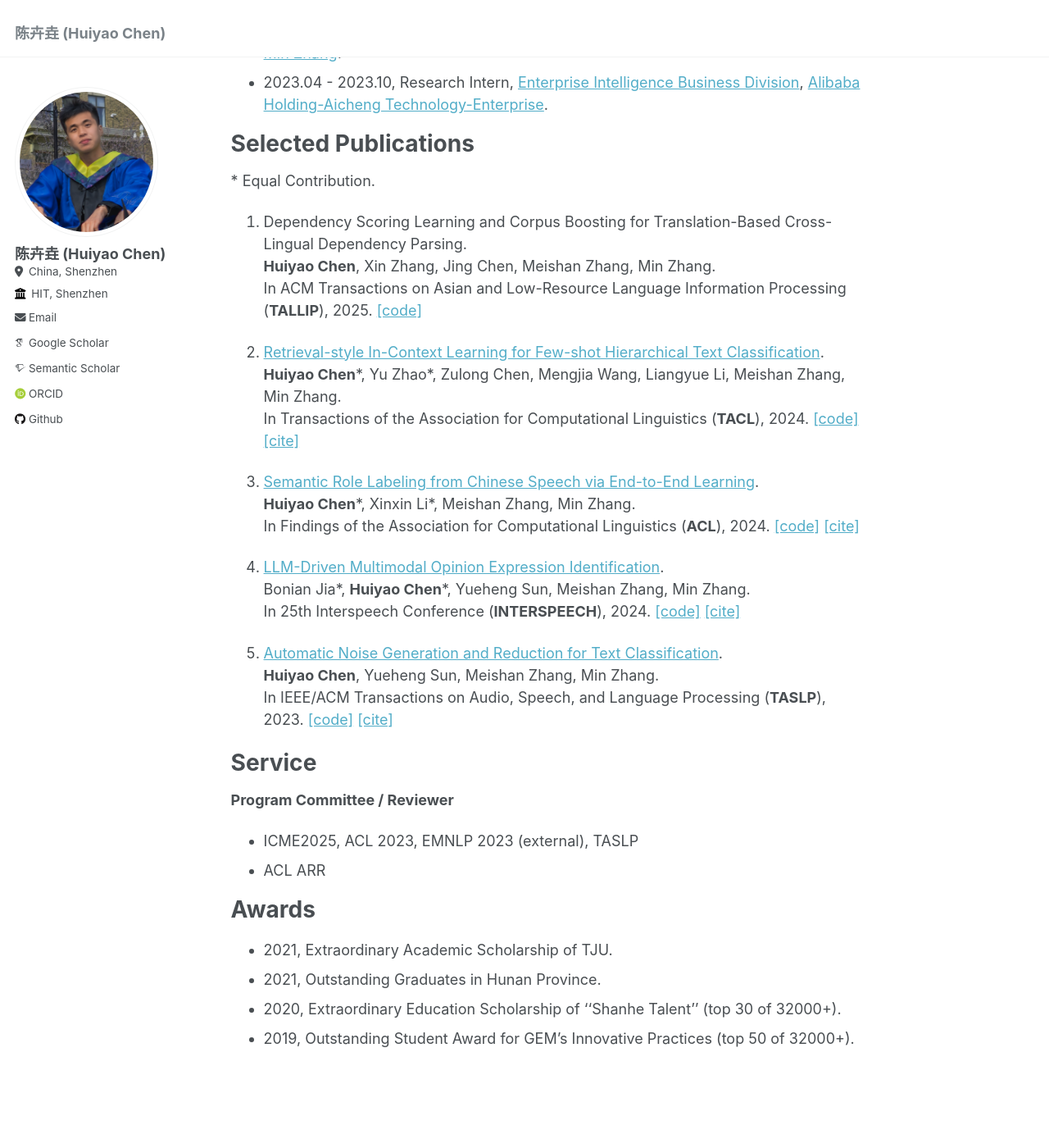
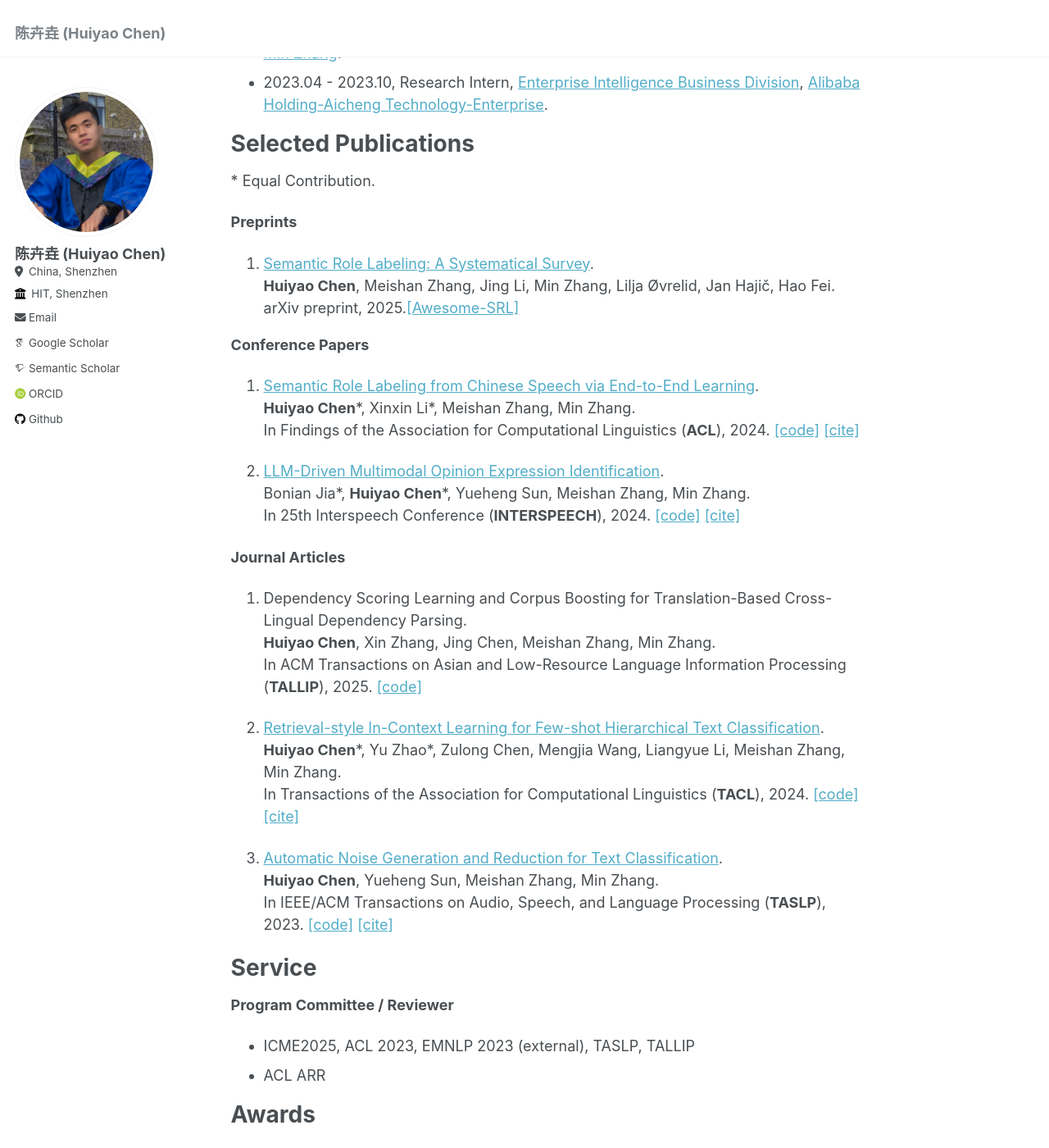
Before and after one commit to DreamH1gh/DreamH1gh.github.io, a Jekyll site: the page built from _pages/about.md, in a window 1280 px wide and 1400 px high, scrolled down 721 px. Shown: the whole window at 82% size. Built offline with Jekyll 4.4.1, drawn with Linux system fonts in a browser that asks for light colours; some web fonts are replaced.

Commit message:
SRL survey

```diff
--- a/_pages/about.md
+++ b/_pages/about.md
@@ -30,6 +30,30 @@ Experience
 Selected Publications
 ======
 \* Equal Contribution.
+
+**Preprints**
+
+1. [Semantic Role Labeling: A Systematical Survey](https://arxiv.org/abs/2502.08660).
+<br/>
+**Huiyao Chen**, Meishan Zhang, Jing Li, Min Zhang, Lilja Øvrelid, Jan Hajič, Hao Fei.
+<br/>
+arXiv preprint, 2025.[[Awesome-SRL]](https://github.com/DreamH1gh/Awesome-SRL)
+
+**Conference Papers**
+
+1. [Semantic Role Labeling from Chinese Speech via End-to-End Learning](https://aclanthology.org/2024.findings-acl.527.pdf).
+<br/>
+**Huiyao Chen**\*, Xinxin Li\*, Meishan Zhang, Min Zhang.
+<br/>
+In Findings of the Association for Computational Linguistics (**ACL**), 2024. [[code]](https://github.com/DreamH1gh/SpeechSRL) [[cite]](https://aclanthology.org/2024.findings-acl.527/)
+
+2. [LLM-Driven Multimodal Opinion Expression Identification](https://www.isca-archive.org/interspeech_2024/jia24_interspeech.pdf).
+<br/>
+Bonian Jia\*, **Huiyao Chen**\*, Yueheng Sun, Meishan Zhang, Min Zhang.
+<br/>
+In 25th Interspeech Conference (**INTERSPEECH**), 2024. [[code]](https://github.com/3cqscbr26/LLM-MOEI) [[cite]](https://www.isca-archive.org/interspeech_2024/jia24_interspeech.html#)
+
+**Journal Articles**
 1. Dependency Scoring Learning and Corpus Boosting for Translation-Based Cross-Lingual Dependency Parsing.
 <br/>
 **Huiyao Chen**, Xin Zhang, Jing Chen, Meishan Zhang, Min Zhang.
@@ -42,19 +66,7 @@ In ACM Transactions on Asian and Low-Resource Language Information Processing (*
 <br/>
 In Transactions of the Association for Computational Linguistics (**TACL**), 2024. [[code]](https://github.com/DreamH1gh/TACL2024) [[cite]](https://scholar.googleusercontent.com/scholar.bib?q=info:dBrd6P_QlNAJ:scholar.google.com/&output=citation&scisdr=ClEJxZUPEJKC7r4tO7M:AFWwaeYAAAAAZwkrI7Nl0A7x3_wAPA6cp0eUHTE&scisig=AFWwaeYAAAAAZwkrI_Y1L_CuKXHH3R1eurNfCZ4&scisf=4&ct=citation&cd=-1&hl=zh-CN&scfhb=1)
 
-3. [Semantic Role Labeling from Chinese Speech via End-to-End Learning](https://aclanthology.org/2024.findings-acl.527.pdf).
-<br/>
-**Huiyao Chen**\*, Xinxin Li\*, Meishan Zhang, Min Zhang.
-<br/>
-In Findings of the Association for Computational Linguistics (**ACL**), 2024. [[code]](https://github.com/DreamH1gh/SpeechSRL) [[cite]](https://aclanthology.org/2024.findings-acl.527/)
-
-4. [LLM-Driven Multimodal Opinion Expression Identification](https://www.isca-archive.org/interspeech_2024/jia24_interspeech.pdf).
-<br/>
-Bonian Jia\*, **Huiyao Chen**\*, Yueheng Sun, Meishan Zhang, Min Zhang.
-<br/>
-In 25th Interspeech Conference (**INTERSPEECH**), 2024. [[code]](https://github.com/3cqscbr26/LLM-MOEI) [[cite]](https://www.isca-archive.org/interspeech_2024/jia24_interspeech.html#)
-
-5. [Automatic Noise Generation and Reduction for Text Classification](https://ieeexplore.ieee.org/abstract/document/10286405/).
+3. [Automatic Noise Generation and Reduction for Text Classification](https://ieeexplore.ieee.org/abstract/document/10286405/).
 <br/>
 **Huiyao Chen**, Yueheng Sun, Meishan Zhang, Min Zhang.
 <br/>
@@ -63,7 +75,7 @@ In IEEE/ACM Transactions on Audio, Speech, and Language Processing (**TASLP**),
 Service
 ======
 **Program Committee / Reviewer**
-+ ICME2025, ACL 2023, EMNLP 2023 (external), TASLP
++ ICME2025, ACL 2023, EMNLP 2023 (external), TASLP, TALLIP
 + ACL ARR
 
 Awards
```
